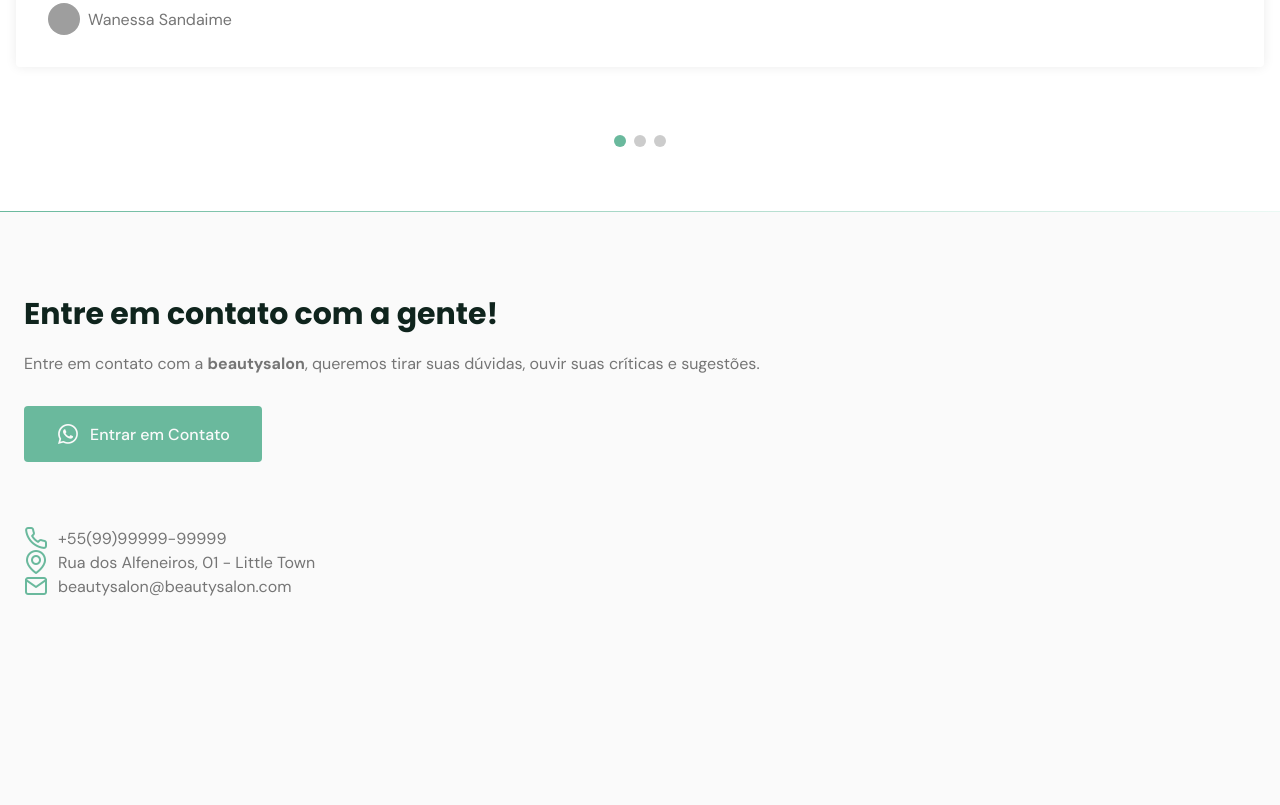
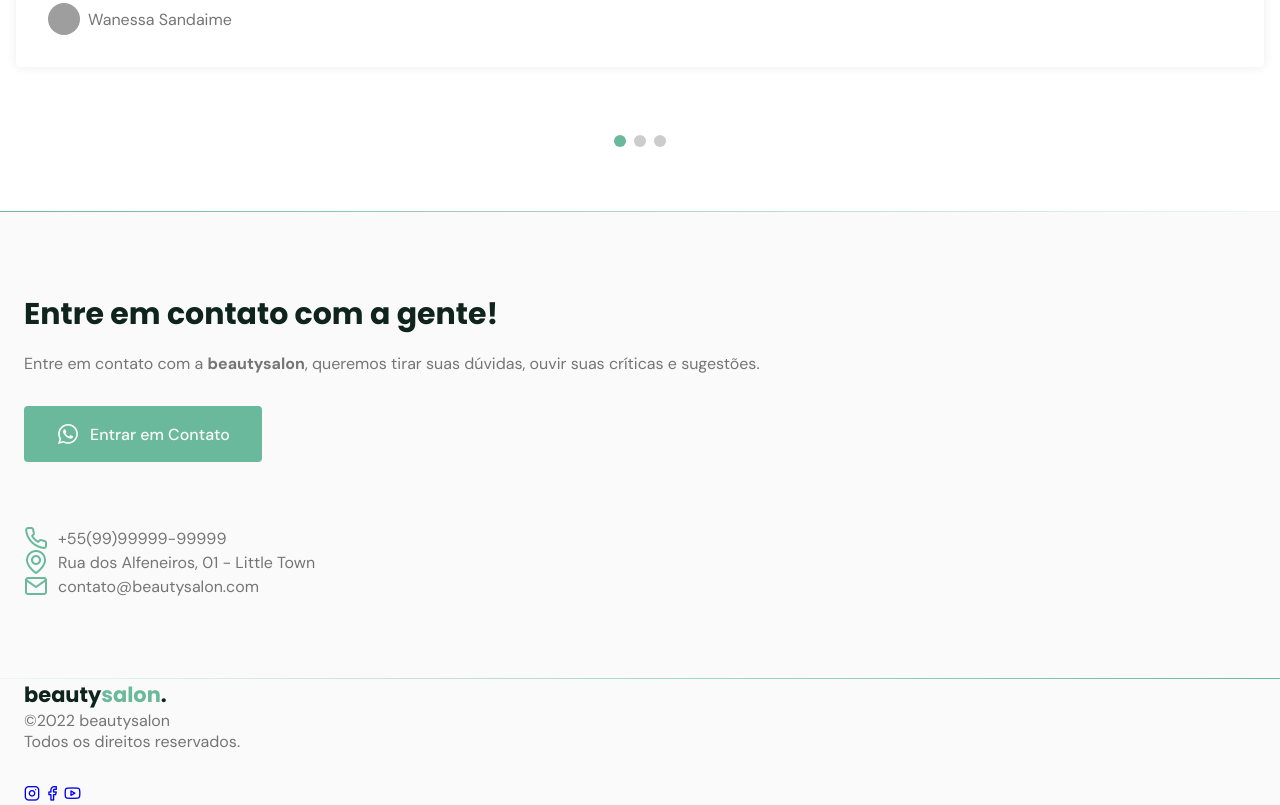
Before and after one commit to brunohhomem/nlw6-origin-six, a plain HTML site: page index.html in a window 1280 px wide. Shown: the part 4382-5187 px from the top of the page. Before the commit the page ends 5060 px from the top, so only its background shows below. Drawn offline with nearby package versions, Linux system fonts and the light colour scheme; grey boxes are pictures that could not be loaded; files whose address does not match are found by name.

Commit message:
inicio do footer

```diff
--- a/index.html
+++ b/index.html
@@ -248,11 +248,28 @@
                 <i class="icon-map-pin"></i> Rua dos Alfeneiros, 01 - Little
                 Town
               </li>
-              <li><i class="icon-mail"></i> beautysalon@beautysalon.com</li>
+              <li><i class="icon-mail"></i> contato@beautysalon.com</li>
             </ul>
           </div>
         </div>
       </section>
+
+      <div class="divider-1"></div>
+
+      <footer>
+        <div class="container grid">
+          <div class="brand">
+            <a class="logo" href="#home">beauty<span>salon</span>.</a>
+            <p>©2022 beautysalon</p>
+            <p>Todos os direitos reservados.</p>
+          </a></div>
+          <div class="social">
+            <a href="https://www.instagram.com/" target="_blank"><i class="icon-instagram"></i></a>
+            <a href="https://www.facebook.com/" target="_blank"><i class="icon-facebook"></i></a>
+            <a href="https://www.youtube.com/" target="_blank"><i class="icon-youtube"></i></a>
+          </div>
+        </div>
+      </footer>
     </main>
 
     <!-- Swiper -->
```
